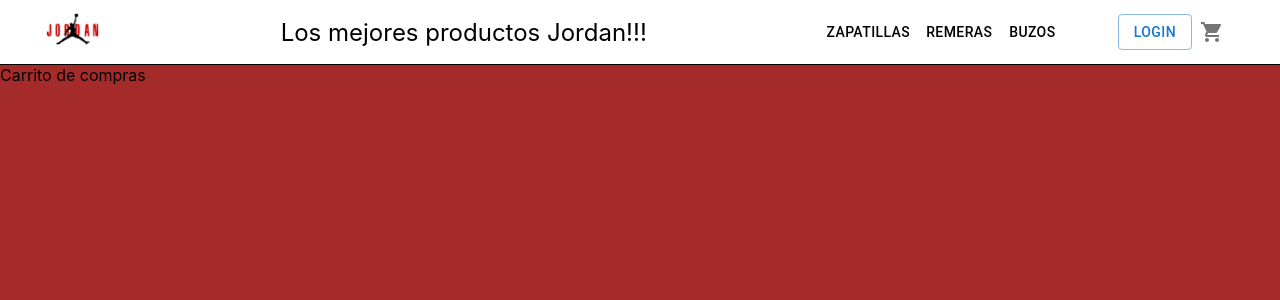
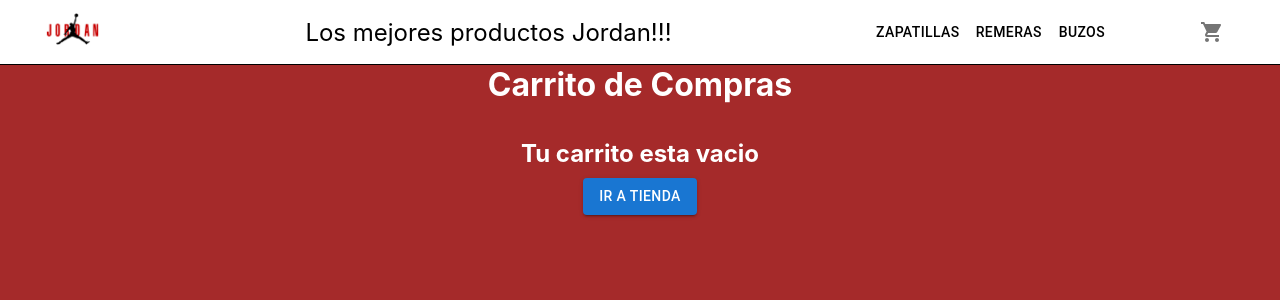
Before and after one commit to Maxhidalgo84/ReactCoder, a React (Create React App) app: page /cart in a window 1280 px wide. Shown: the top 300 px of the page. Built offline with nearby package versions, Linux system fonts and the light colour scheme.

Commit message:
context y carrito

```diff
--- a/src/App.js
+++ b/src/App.js
@@ -4,6 +4,8 @@ import ItemListContainer from './components/ItemListContainer';
 import { ItemDetailContainer } from './components/ItemDetailContainer';
 import { BrowserRouter, Routes, Route } from "react-router-dom";
 import { Cart } from './components/Cart';
+import CartContextProvider from './Context/CartContext';
+
 
 
 const  App = () => {
@@ -14,6 +16,7 @@ const  App = () => {
   return (
     <>
     <BrowserRouter>
+      <CartContextProvider>
       <NavBar titulo={titulo}/>
         <Routes>
             <Route path="/" element={<ItemListContainer greeting={"Bienvenidos a nuestra Tienda Online"}/>} />
@@ -22,6 +25,7 @@ const  App = () => {
             <Route path="categoria/:categoria/producto/:id" element={<ItemDetailContainer />}/>
             <Route path="/cart" element={<Cart/>}/>
         </Routes>
+      </CartContextProvider>
       </BrowserRouter>
     </>
   );
--- /dev/null
+++ b/src/Context/CartContext.js
@@ -0,0 +1,53 @@
+import React, { useState, createContext, useContext } from "react";
+
+const CartContext = createContext();
+export const useCartContext = () => useContext(CartContext)
+
+const CartContextProvider = ({ children }) => {
+    const [cart, setCart] = useState([]);
+
+    const isInCart = (id) => cart.find(item => item.id === id);
+
+    const addItem = (producto, quantity) => {
+        if (isInCart(producto.id)) {
+            const  newCart = cart.map(item => {
+                if(item.id === producto.id ){
+                const newQuantity = item.quantity + quantity;
+                return {...item, quantity: newQuantity}
+                } else {
+                    return item
+                }
+            })
+            setCart(newCart)
+        } else {
+            const newProducto= {...producto, quantity: quantity};
+            setCart([...cart, newProducto])
+
+        }
+    };
+
+    const removeItem = (id) => {
+        setCart(cart.filter(item => item.id !== id));
+    }
+
+    const reset = () => {
+        setCart([]);
+    };
+
+    const totalQuantity = ()=> {
+        return cart.reduce((acc,element) => acc +  element.quantity,0)
+    }
+
+    const totalPrice = ()=> {
+        return cart.reduce((acc,element) => acc + (element.price * element.quantity),0)
+    }
+
+
+    return (
+        <CartContext.Provider value={{ cart, addItem, removeItem, reset, totalPrice, totalQuantity }}>
+            {children}
+        </CartContext.Provider>
+    );
+};
+
+export default CartContextProvider;
--- a/src/components/Cart.js
+++ b/src/components/Cart.js
@@ -1,7 +1,84 @@
 import React from 'react'
+import { useCartContext } from '../Context/CartContext'
+import { Box, Button} from '@mui/material'
+import Stack from '@mui/material/Stack';
+import Divider from '@mui/material/Divider';
+import styled from '@emotion/styled'
+import { Link } from 'react-router-dom'
+import DeleteIcon from '@mui/icons-material/Delete';
 
 export const Cart = () => {
+
+  const {cart, totalPrice, totalQuantity,removeItem, reset} = useCartContext()
+
+  console.log(totalPrice());
+
   return (
-    <div>Carrito de compras</div>
+    <>
+      <H1>Carrito de Compras</H1>
+        <Stack textAlign="center" margin="10px" divider={<Divider orientation="row" flexItem />}>
+            {cart.map(prod =>
+            <Stack  direction="row"
+            justifyContent="space-between"
+            alignItems="center"
+            margin="10px"
+            spacing={10} key={prod.id}>
+              <Image src={prod.imagen1} />
+              <Title>{prod.title}</Title>
+              <Text>Precio Unitario: ${prod.price}</Text>
+              <Text>Cantidad: {prod.quantity}</Text>
+              <Button style={{borderRadius: 35, height:"fit-content", backgroundColor: "#424949", fontSize: "12px"}}  variant="contained" startIcon={<DeleteIcon />} onClick={()=>removeItem(prod.id)}>Eliminar</Button>
+            </Stack>
+          )}
+        {cart.length === 0?
+        <DataContainer >
+        <H2>Tu carrito esta vacio</H2>
+        <Link to={`/`} style={{ textDecoration: 'none', color: "white" }}>
+        <Button variant="contained" color="primary"> Ir a Tienda</Button>
+        </Link>
+        </DataContainer> :
+        <Box sx={{ flex: 1, padding: "0px 50px" }}>
+        <h2>Cantidad de Productos: {totalQuantity()}</h2>
+        <h2>TOTAL: ${totalPrice()}</h2>
+        <Button variant="contained" color="error" onClick={() => reset()}>Vaciar Carrito</Button>
+        </Box>}
+      </Stack>
+    </>
   )
 }
+
+
+const Image = styled.img`
+  width: 100px;
+  margin: 15px 0px 0px;
+`;
+
+
+const H1 = styled.h1`
+  text-align:center;
+  color: white;
+`;
+
+const H2 = styled.h2`
+  text-align:center;
+  color: white;
+  margin: 10px;
+`;
+
+const Title = styled.h2`
+  font-weight: 200;
+  color: white;
+  width: 200px;
+`;
+
+
+const Text = styled.h3`
+  font-weight: 200;
+  color:white;
+  fontsize: 20px;
+`
+
+const DataContainer = styled.div`
+margin: 15px;
+text-align:center;
+`;
--- a/src/components/Header/CartWidget.js
+++ b/src/components/Header/CartWidget.js
@@ -3,18 +3,18 @@ import { ShoppingCart } from "@mui/icons-material";
 import Button from '@mui/material/Button';
 import IconButton from '@mui/material/IconButton';
 import Badge from '@mui/material/Badge';
+import { useCartContext } from "../../Context/CartContext";
 
 
 
 const CartWidget = () => {
+    const { totalQuantity } = useCartContext();
+
     return (
         <div>
-            <Button variant="outlined">LogIn
-            </Button>
             <IconButton >
-                <Badge badgeContent={0} color="secondary">
-                    <ShoppingCart />
-                </Badge>
+                <ShoppingCart />
+                <Badge badgeContent={totalQuantity()} color="secondary"/>
             </IconButton>
         </div>
 
--- a/src/components/Productos/Item.js
+++ b/src/components/Productos/Item.js
@@ -42,9 +42,9 @@ export default function Item({ producto: { id, title, imagen1, price, descriptio
                 <IconButton title="Añadir al carrito">
                     <AddShoppingCart />
                 </IconButton>
-                <IconButton title="Mas detalles">
+
                     <Link to={`producto/${id}`} style={{ textDecoration: 'none', color: "white" }}><Button variant="contained" color="error">Mas detalles</Button></Link>
-                </IconButton>
+
             </CardActions>
         </Card>
     );
--- a/src/components/Productos/ItemDetail.js
+++ b/src/components/Productos/ItemDetail.js
@@ -4,11 +4,13 @@ import styled from '@emotion/styled';
 import ItemCount from '../ItemCount';
 import Swal from 'sweetalert2'
 import withReactContent from 'sweetalert2-react-content'
+import { useCartContext } from '../../Context/CartContext';
 
 const MySwal = withReactContent(Swal)
 
 export const ItemDetail = ({ listproduct }) => {
 
+  const { addItem } = useCartContext();
   const [enCarrito,setEnCarrito] = useState(false)
 
   const onAdd = (count) => {
@@ -16,7 +18,9 @@ export const ItemDetail = ({ listproduct }) => {
       title: "Listo!",
       text: `Se agregan ${count} al carrito`,
     });
+    addItem(listproduct,count);
     setEnCarrito(true)
+
   }
 
 
```
